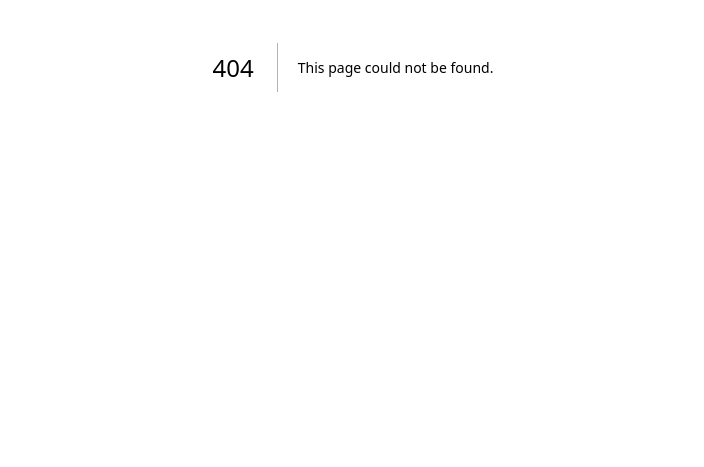
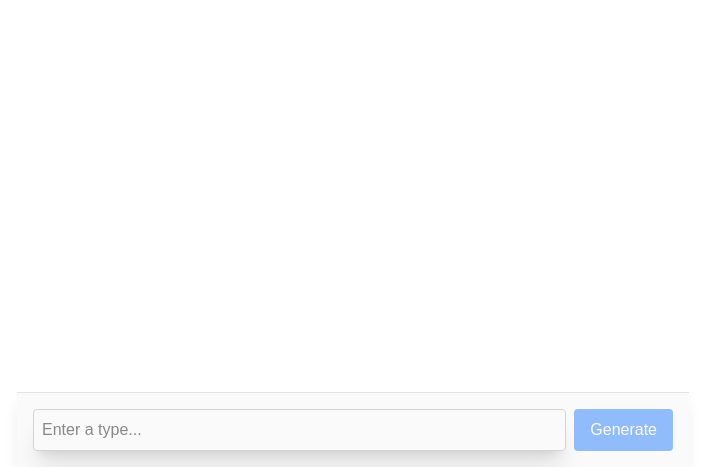
Before and after one commit to okshanaby/nextjs-ai-sdk, a Next.js app: page /ui/structured-array in a window 1280 px wide. Before the commit this address had no page. Shown: the part 333-800 px from the top of the page, without its empty margins (287-991 px from the left). Built offline with nearby package versions, Linux system fonts and the light colour scheme.

Commit message:
10 - Generate Arrays

```diff
--- /dev/null
+++ b/app/api/structured-array/route.ts
@@ -0,0 +1,29 @@
+import { createGoogleGenerativeAI } from "@ai-sdk/google";
+import { streamObject } from "ai";
+import { pokemonSchema } from "./schema";
+
+export async function POST(request: Request) {
+  const google = createGoogleGenerativeAI({
+    apiKey: process.env.GOOGLE_API_KEY || "",
+  });
+
+  try {
+    const { type } = await request.json();
+
+    const result = streamObject({
+      model: google("gemini-2.5-flash"),
+      schema: pokemonSchema,
+      output: "array",
+      prompt: `Generate a list of 5 ${type} type pokemon`,
+    });
+
+    return result.toTextStreamResponse();
+  } catch (error) {
+    console.log("🚀 ~ POST ~ error:", error);
+
+    return Response.json(
+      { success: false, error: "Failed to generate pokemon" },
+      { status: 500 }
+    );
+  }
+}
--- /dev/null
+++ b/app/api/structured-array/schema.ts
@@ -0,0 +1,8 @@
+import { z } from "zod";
+
+export const pokemonSchema = z.object({
+  name: z.string(),
+  abilities: z.array(z.string()),
+});
+
+export const pokemonUISchema = z.array(pokemonSchema);
--- /dev/null
+++ b/app/ui/structured-array/page.tsx
@@ -0,0 +1,92 @@
+"use client";
+
+import { pokemonUISchema } from "@/app/api/structured-array/schema";
+import { experimental_useObject as useObject } from "@ai-sdk/react";
+import { useState } from "react";
+
+export default function StructuredArrayPage() {
+  const [type, setType] = useState("");
+  const {
+    object: pokemonArray,
+    submit,
+    isLoading,
+    error,
+    stop,
+  } = useObject({
+    api: "/api/structured-array",
+    schema: pokemonUISchema,
+  });
+
+  const handleSubmit = (e: React.FormEvent) => {
+    e.preventDefault();
+    submit({ type });
+    setType("");
+  };
+
+  return (
+    <div className="flex flex-col w-full max-w-2xl pt-12 pb-24 mx-auto">
+      {error && <div className="text-red-500 mb-4 px-4">{error.message}</div>}
+
+      {isLoading && !pokemonArray && (
+        <div className="mb-4">
+          <div className="flex items-center gap-2">
+            <div className="animate-spin rounded-full h-4 w-4 border-b-2 border-blue-400"></div>
+          </div>
+        </div>
+      )}
+
+      <div className="space-y-8">
+        {pokemonArray?.map(pokemon => (
+          <div
+            key={pokemon?.name}
+            className="bg-zinc-50 dark:bg-zinc-800 p-6 rounded-lg shadow-sm"
+          >
+            <h2 className="text-2xl font-bold mb-4">{pokemon?.name}</h2>
+            <div className="grid grid-cols-2 gap-4">
+              {pokemon?.abilities?.map(ability => (
+                <div
+                  key={ability}
+                  className="bg-zinc-100 dark:bg-zinc-700 p-3 rounded-md"
+                >
+                  {ability}
+                </div>
+              ))}
+            </div>
+          </div>
+        ))}
+      </div>
+
+      <form
+        onSubmit={handleSubmit}
+        className="fixed bottom-0 w-full max-w-2xl mx-auto left-0 right-0 p-4 bg-zinc-50 dark:bg-zinc-950 border-t border-zinc-200 dark:border-zinc-800 shadow-lg"
+      >
+        <div className="flex gap-2">
+          <input
+            type="text"
+            value={type}
+            onChange={e => setType(e.target.value)}
+            placeholder="Enter a type..."
+            className="flex-1 dark:bg-zinc-800 p-2 border border-zinc-300 dark:border-zinc-700 rounded shadow-xl"
+          />
+          {isLoading ? (
+            <button
+              type="button"
+              onClick={stop}
+              className="bg-red-500 text-white px-4 py-2 rounded hover:bg-red-600 transition-colors disabled:opacity-50 disabled:cursor-not-allowed"
+            >
+              Stop
+            </button>
+          ) : (
+            <button
+              type="submit"
+              disabled={isLoading || !type.trim()}
+              className="bg-blue-500 text-white px-4 py-2 rounded hover:bg-blue-600 transition-colors disabled:opacity-50 disabled:cursor-not-allowed"
+            >
+              Generate
+            </button>
+          )}
+        </div>
+      </form>
+    </div>
+  );
+}
```
